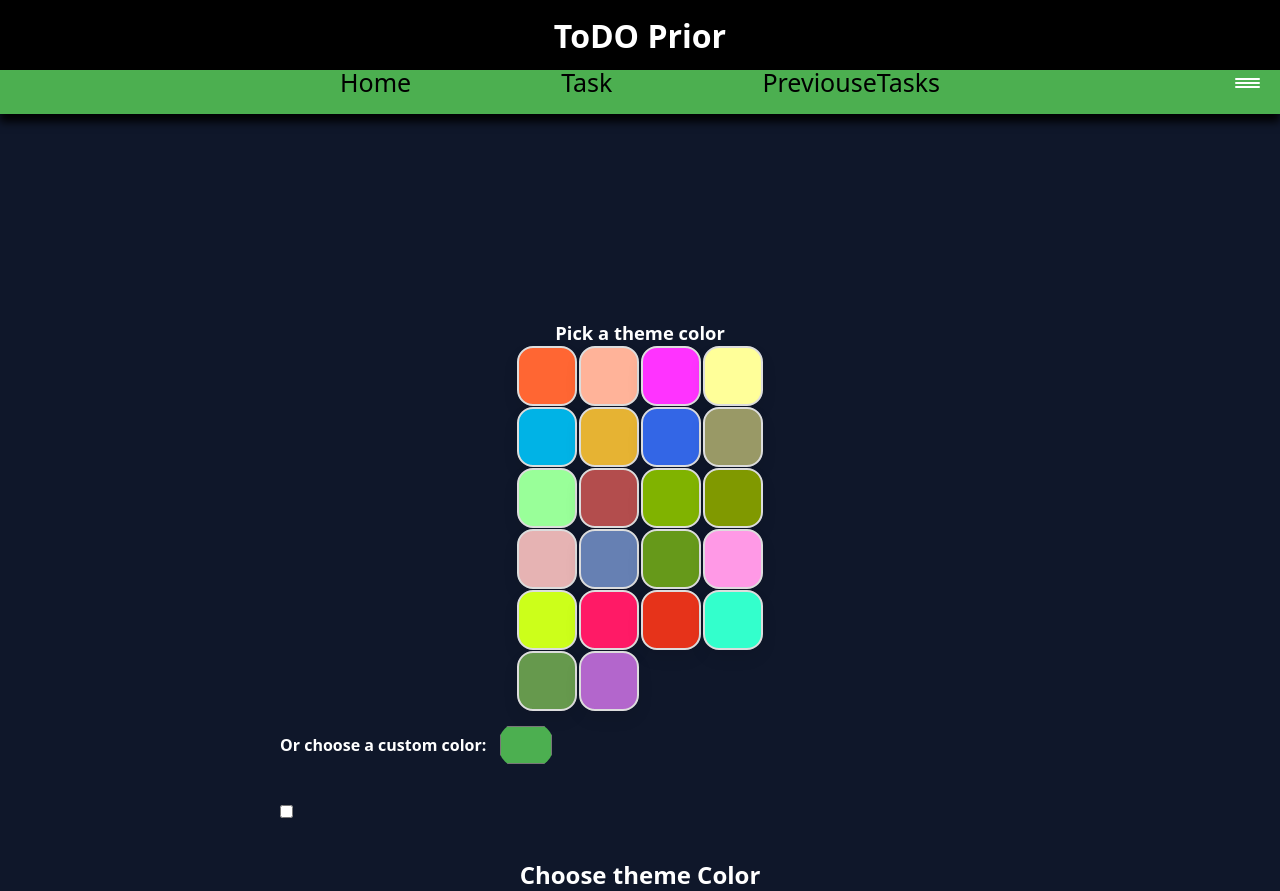
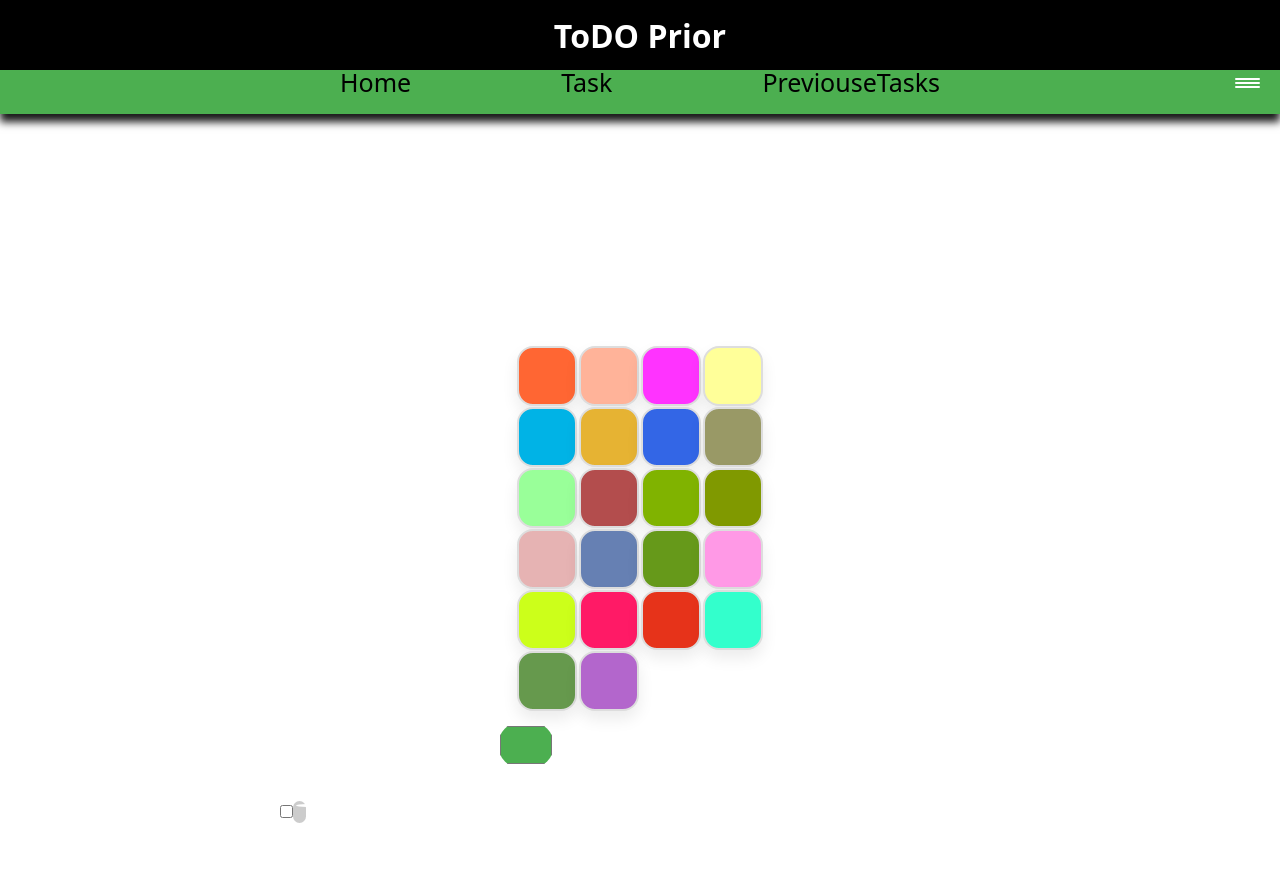
Before and after one commit to caleroedwarn-prog/typescript-react, a React (Create React App) app: page /settings in a window 1280 px wide. Built offline with nearby package versions, Linux system fonts and the light colour scheme.

Commit message:
dark mode and light

```diff
--- a/src/App.tsx
+++ b/src/App.tsx
@@ -1,7 +1,8 @@
 import { BrowserRouter, Routes, Route } from 'react-router-dom';
 import React from 'react';
 import Homepage from './pages/homePage';
-import './static/homePage.css'
+import './static/homePage.css';
+import './static/theme.css';
 import Tasks from './pages/Task';
 import Layout from './components/Layout';
 import PreviouseTask from './pages/previoustask';
--- a/src/components/Hambourger.tsx
+++ b/src/components/Hambourger.tsx
@@ -5,10 +5,10 @@ function Hambourger(){
     const[isToggle, setIsToggle] = useState(false);
 
     const toggleState = () =>{
-        setIsToggle(!isToggle);
+        setIsToggle((prev) => !prev);
     }
     const closeMenu = () => {
-        setIsToggle(!isToggle);
+        setIsToggle(false);
     }
     return (
       <div>
--- a/src/components/Layout.tsx
+++ b/src/components/Layout.tsx
@@ -51,11 +51,12 @@ function Layout() {
   }, [themeColor]);
 
   useEffect(() =>{
-    localStorage.setItem("darkMode", String(darkMode))
-  }, [darkMode])
+    localStorage.setItem("darkMode", String(darkMode));
+    document.body.classList.toggle("dark", darkMode);
+  }, [darkMode]);
 
   return (
-    <div className = {darkMode ? "app dark" : "app"}>
+    <div className={darkMode ? "app dark" : "app"}>
       <Navbar themeColor={themeColor} />
       <div className="menulist">
         <Hambourger />
--- a/src/pages/Settings.tsx
+++ b/src/pages/Settings.tsx
@@ -15,8 +15,7 @@ interface ContextType {
 }
 
 function Settings(){
-    const { darkMode, setDarkMode }  = useOutletContext<ContextType>();
-    const { themeColor, setThemeColor } = useOutletContext<ContextType>();
+    const { darkMode, setDarkMode, themeColor, setThemeColor } = useOutletContext<ContextType>();
     const colorPalette = [
       "#FF6633", "#FFB399", "#FF33FF", "#FFFF99",
       "#00B3E6", "#E6B333", "#3366E6", "#999966",
--- a/src/static/theme.css
+++ b/src/static/theme.css
@@ -3,7 +3,9 @@
     --text: #1111;
     --card: #f5f5f5;
 }
-.dark{
+body.dark,
+.dark,
+.app.dark {
     --bg: #0f172a;
     --text: #ffffff;
     --card: #1e293b;
@@ -18,3 +20,38 @@ body{
 .task-list{
     background: var(--card);
 }
+
+.switch{
+    position: relative;
+    width: 50px;
+    height: 25px;
+}
+.switch input{
+    border: 1px solid #000;
+}
+.slider{
+    position: absolute;
+    cursor: pointer;
+    background: #ccc;
+    border-radius: 25px;
+    width: 100%;
+    height: 100%;
+    transition: 0.3s;
+}
+.slider::before{
+    content: "";
+    position: absolute;
+    width: 21px;
+    height: 3px;
+    top: 2.5px;
+    left: 3px;
+    background: white;
+    border-radius: 50%;
+    transition: 0.3s;
+}
+input:checked + .slider{
+    background: #4CAF50;
+}
+input:checked + .slider::before{
+    transform: translateX(24px);
+}
```
